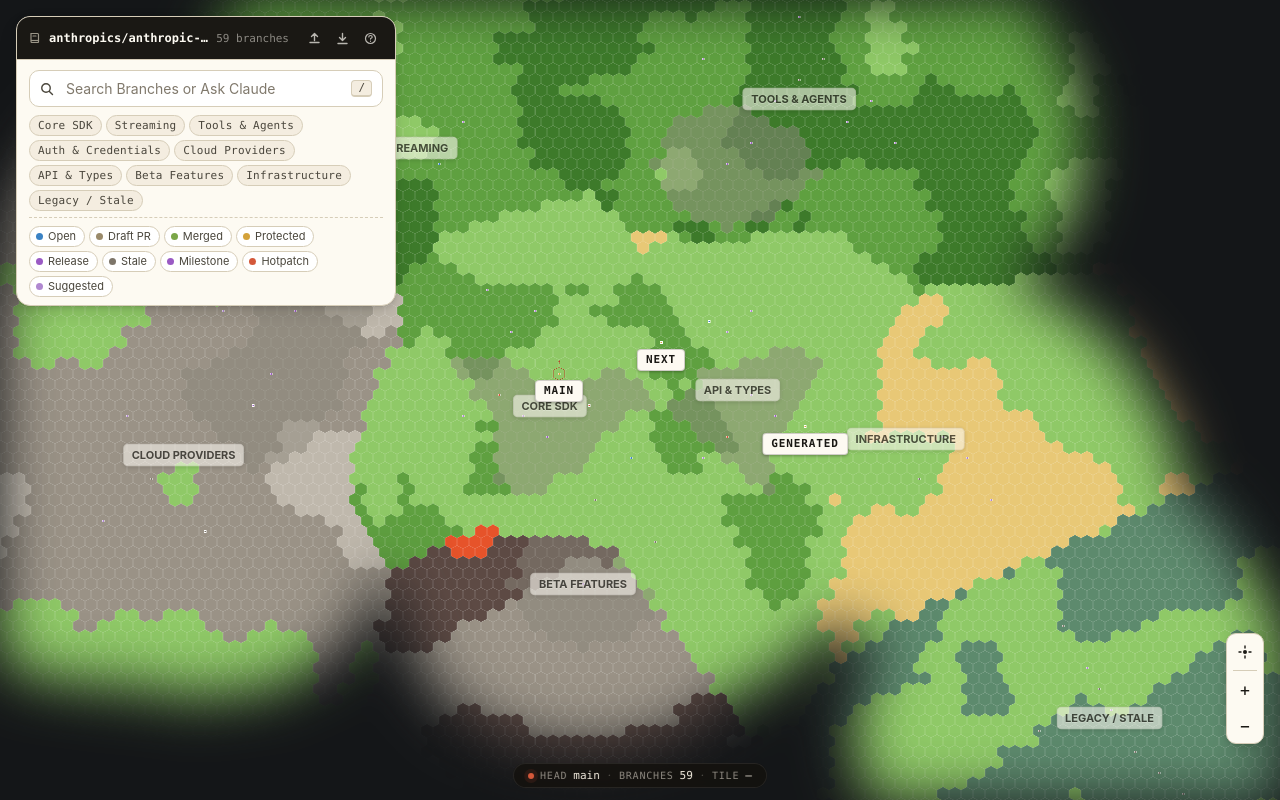
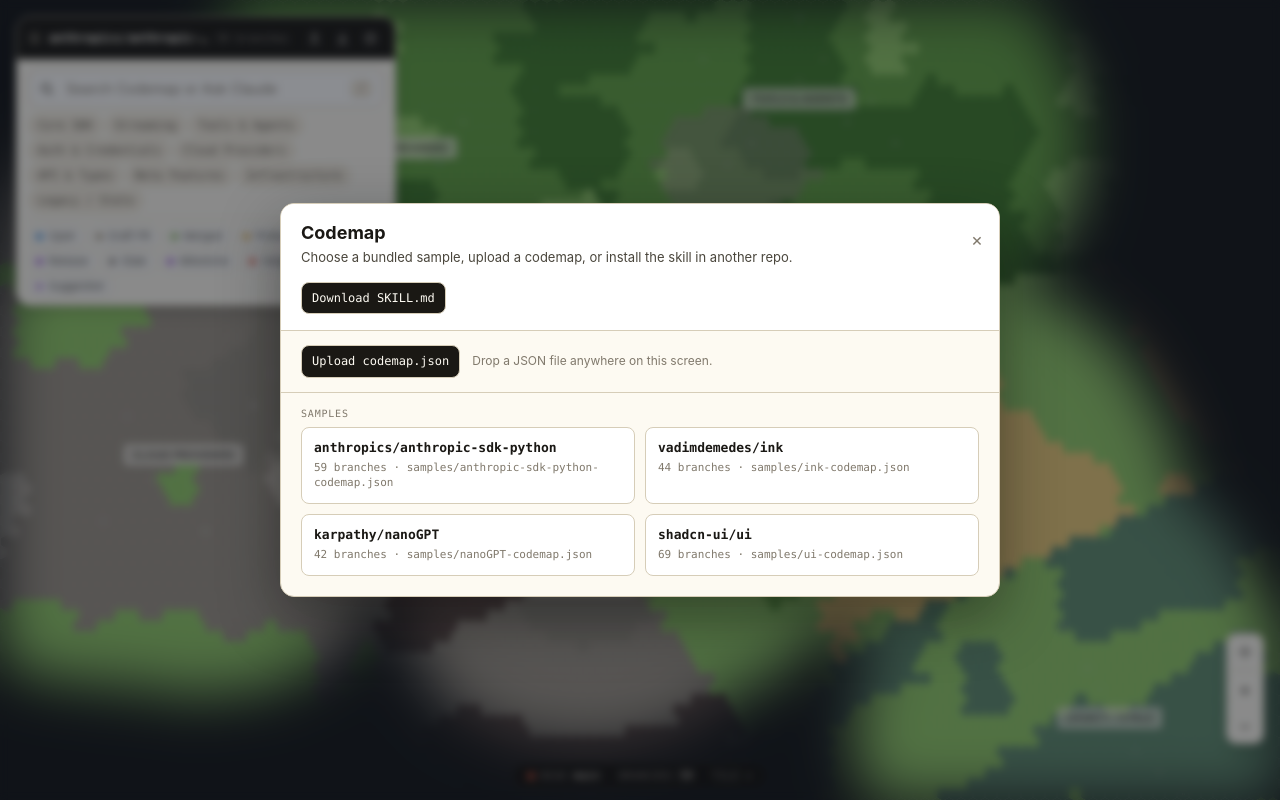
Before and after one commit to tarzain/codemap, a Next.js app: page / in a window 1280 px wide. Built offline with nearby package versions, Linux system fonts and the light colour scheme.

Commit message:
Add sample chooser modal

```diff
--- /dev/null
+++ b/app/api/skill/route.ts
@@ -0,0 +1,13 @@
+import { readFile } from "fs/promises";
+import path from "path";
+import { NextResponse } from "next/server";
+
+export async function GET() {
+  const skill = await readFile(path.join(process.cwd(), "SKILL.md"), "utf-8");
+  return new NextResponse(skill, {
+    headers: {
+      "content-type": "text/markdown; charset=utf-8",
+      "content-disposition": 'attachment; filename="SKILL.md"',
+    },
+  });
+}
--- a/app/globals.css
+++ b/app/globals.css
@@ -21,6 +21,153 @@
 #root { position: fixed; inset: 0; }
 
 .cm-root { position: absolute; inset: 0; }
+
+/* === Sample chooser modal === */
+.cm-chooser {
+  position: fixed;
+  inset: 0;
+  display: flex;
+  align-items: center;
+  justify-content: center;
+  padding: 24px;
+  background: rgba(14, 18, 26, 0.48);
+  backdrop-filter: blur(4px);
+  z-index: 50;
+}
+.cm-chooser-card {
+  width: min(720px, 100%);
+  max-height: min(760px, calc(100vh - 48px));
+  overflow: hidden auto;
+  background: var(--panel);
+  border: 1px solid var(--border);
+  border-radius: 14px;
+  box-shadow: 0 20px 60px rgba(0,0,0,0.4);
+}
+.cm-chooser-header {
+  position: relative;
+  display: grid;
+  grid-template-columns: minmax(0, 1fr) 32px;
+  align-items: start;
+  gap: 16px;
+  padding: 18px 20px 16px;
+  border-bottom: 1px solid var(--border);
+  background: #fff;
+}
+.cm-chooser-header > div {
+  grid-column: 1;
+  min-width: 0;
+}
+.cm-chooser-header h1 {
+  margin: 0 0 4px;
+  font: 700 18px/1.2 var(--sans);
+}
+.cm-chooser-header p {
+  margin: 0;
+  color: var(--ink-2);
+  font-size: 13px;
+}
+.cm-chooser-skill,
+.cm-chooser-upload {
+  display: inline-flex;
+  align-items: center;
+  justify-content: center;
+  border: 1px solid var(--border);
+  border-radius: 8px;
+  background: var(--ink);
+  color: var(--panel);
+  padding: 8px 10px;
+  text-decoration: none;
+  font: 12px/1.2 var(--mono);
+  cursor: pointer;
+  white-space: nowrap;
+}
+.cm-chooser-skill {
+  grid-column: 1;
+  grid-row: 2;
+  align-self: flex-end;
+  justify-self: start;
+  margin-right: 0;
+}
+.cm-chooser-skill:hover,
+.cm-chooser-upload:hover {
+  background: #2a261e;
+}
+.cm-chooser-close {
+  position: static;
+  grid-column: 2;
+  grid-row: 1;
+  justify-self: end;
+  margin-top: -4px;
+}
+.cm-chooser-actions {
+  display: flex;
+  align-items: center;
+  gap: 12px;
+  padding: 14px 20px;
+  border-bottom: 1px solid var(--border);
+  color: var(--ink-3);
+  font-size: 12px;
+}
+.cm-chooser-section-title {
+  padding: 16px 20px 8px;
+  font: 10px/1 var(--mono);
+  color: var(--ink-3);
+  text-transform: uppercase;
+  letter-spacing: 0.08em;
+}
+.cm-chooser-samples {
+  display: grid;
+  grid-template-columns: repeat(2, minmax(0, 1fr));
+  gap: 10px;
+  padding: 0 20px 20px;
+}
+.cm-chooser-sample {
+  display: flex;
+  flex-direction: column;
+  gap: 5px;
+  min-width: 0;
+  padding: 12px;
+  border: 1px solid var(--border);
+  border-radius: 8px;
+  background: #fff;
+  color: var(--ink);
+  text-align: left;
+  cursor: pointer;
+}
+.cm-chooser-sample:hover {
+  background: var(--panel-2);
+  border-color: var(--border-strong);
+}
+.cm-chooser-sample-name {
+  overflow: hidden;
+  text-overflow: ellipsis;
+  white-space: nowrap;
+  font: 700 13px/1.25 var(--mono);
+}
+.cm-chooser-sample-meta,
+.cm-chooser-empty {
+  color: var(--ink-3);
+  font: 11px/1.35 var(--mono);
+}
+.cm-chooser-empty {
+  grid-column: 1 / -1;
+  padding: 16px 0;
+}
+
+@media (max-width: 640px) {
+  .cm-chooser {
+    align-items: stretch;
+    padding: 12px;
+  }
+  .cm-chooser-header,
+  .cm-chooser-actions {
+    flex-direction: column;
+    align-items: stretch;
+  }
+  .cm-chooser-samples {
+    grid-template-columns: 1fr;
+  }
+}
 
 /* === Search panel === */
 .cm-search-panel {
--- a/components/CodemapApp.tsx
+++ b/components/CodemapApp.tsx
@@ -43,37 +43,8 @@
   | { status: "result"; command: string; result: CodemapAssistantResult }
   | { status: "error"; command: string; error: string };
 
-const FALLBACK_CODEMAP: CodemapData = {
-  $schema: "codemap@1",
-  name: "demo",
-  seed: 1337,
-  head: "main",
-  regions: {
-    capital: {
-      label: "Mainline",
-      biome: "plains",
-      center: [0, 0],
-      spread: 0.5,
-    },
-  },
-  branches: [
-    {
-      name: "main",
-      region: "capital",
-      kind: "branch",
-      icon: "castle",
-      author: "team",
-      commits: 0,
-      status: "protected",
-      ahead: 0,
-      behind: 0,
-      lastCommit: "—",
-      message: "—",
-      pr: null,
-      reviewers: [],
-    },
-  ],
-};
+type SampleSummary = { path: string; name: string; branches: number };
+const DEFAULT_SAMPLE_PATH = "samples/anthropic-sdk-python-codemap.json";
 
 export default function CodemapApp() {
   const [t, setTweak] = useTweaks({
@@ -92,25 +63,29 @@
     text: string;
   } | null>(null);
   const [helpOpen, setHelpOpen] = useState(false);
+  const [chooserOpen, setChooserOpen] = useState(true);
 
   useEffect(() => {
-    fetch("/samples/anthropic-sdk-python-codemap.json")
+    fetch("/" + DEFAULT_SAMPLE_PATH)
       .then((r) => {
         if (!r.ok) throw new Error("HTTP " + r.status);
         return r.json();
       })
-      .then((json) => {
-        setCodemap(json as CodemapData);
+      .then((json: CodemapData) => {
+        const valid = validateCodemap(json);
+        if (!valid.ok) throw new Error(valid.error);
+        setCodemap(json);
+        setTweak("seed", null);
         setLoadError(null);
+        setChooserOpen(true);
       })
-      .catch((err) => {
-        console.warn("Could not load default codemap, using fallback:", err);
-        setCodemap(FALLBACK_CODEMAP);
+      .catch((err: Error) => {
         setLoadError(
-          "Default codemap couldn't load. Using fallback. Upload a JSON to view another codebase.",
+          `Default codemap couldn't load: ${err.message}. Choose a sample or upload a JSON codemap.`,
         );
+        setChooserOpen(true);
       });
-  }, []);
+  }, [setTweak]);
 
   const effectiveCodemap = useMemo<CodemapData | null>(() => {
     if (!codemap) return null;
@@ -260,6 +235,9 @@
         if (valid.ok) {
           setCodemap(json);
           setTweak("seed", null);
+          setHelpOpen(false);
+          setLoadError(null);
+          setChooserOpen(false);
           setImportMessage({
             type: "success",
             text: `Loaded "${json.name || file.name}" — ${json.branches.length} branches.`,
@@ -288,7 +266,9 @@
         if (!valid.ok) throw new Error(valid.error);
         setCodemap(json);
         setTweak("seed", null);
+        setLoadError(null);
         setHelpOpen(false);
+        setChooserOpen(false);
         setImportMessage({
           type: "success",
           text: `Loaded "${json.name}" — ${json.branches.length} branches.`,
@@ -442,18 +422,32 @@
 
   if (!codemap) {
     return (
-      <div ref={rootRef} className="cm-root cm-loading">
-        <div className="cm-spinner" />
-        <div
-          style={{
-            marginTop: 12,
-            color: "#a8a89c",
-            fontFamily: "var(--mono)",
-            fontSize: 12,
+      <div ref={rootRef} className="cm-root">
+        {chooserOpen && (
+          <SampleChooser
+            onLoadSample={loadSample}
+            onUploadClick={() => fileInputRef.current?.click()}
+          />
+        )}
+        {importMessage && (
+          <div className={`cm-toast cm-toast--${importMessage.type}`}>
+            {importMessage.text}
+          </div>
+        )}
+        {loadError && !importMessage && (
+          <div className="cm-toast cm-toast--info">{loadError}</div>
+        )}
+        <input
+          ref={fileInputRef}
+          type="file"
+          accept=".json,application/json"
+          style={{ display: "none" }}
+          onChange={(e) => {
+            const f = e.target.files?.[0];
+            if (f) loadFile(f);
+            e.target.value = "";
           }}
-        >
-          loading codemap…
-        </div>
+        />
       </div>
     );
   }
@@ -492,8 +486,8 @@
         setStatusFilter={setStatusFilter}
         kindFilter={kindFilter}
         setKindFilter={setKindFilter}
-        onUploadClick={() => fileInputRef.current?.click()}
         onDownload={downloadJSON}
+        onOpenChooser={() => setChooserOpen(true)}
         onHelp={() => setHelpOpen(true)}
       />
 
@@ -556,6 +550,14 @@
         <HelpOverlay
           onClose={() => setHelpOpen(false)}
           onLoadSample={loadSample}
+        />
+      )}
+
+      {chooserOpen && (
+        <SampleChooser
+          onClose={() => setChooserOpen(false)}
+          onLoadSample={loadSample}
+          onUploadClick={() => fileInputRef.current?.click()}
         />
       )}
 
@@ -836,6 +838,92 @@
   return out;
 }
 
+function SampleChooser({
+  onClose,
+  onLoadSample,
+  onUploadClick,
+}: {
+  onClose?: () => void;
+  onLoadSample: (path: string) => void;
+  onUploadClick: () => void;
+}) {
+  const [samples, setSamples] = useState<SampleSummary[]>([]);
+  const [loadState, setLoadState] = useState<"loading" | "ready" | "error">(
+    "loading",
+  );
+
+  useEffect(() => {
+    fetch("/api/samples")
+      .then((r) => {
+        if (!r.ok) throw new Error("HTTP " + r.status);
+        return r.json();
+      })
+      .then((json: SampleSummary[]) => {
+        setSamples(json);
+        setLoadState("ready");
+      })
+      .catch(() => setLoadState("error"));
+  }, []);
+
+  return (
+    <div className="cm-chooser" onClick={onClose}>
+      <div className="cm-chooser-card" onClick={(e) => e.stopPropagation()}>
+        <div className="cm-chooser-header">
+          <div>
+            <h1>Codemap</h1>
+            <p>
+              Choose a bundled sample, upload a codemap, or install the skill in
+              another repo.
+            </p>
+          </div>
+          <a className="cm-chooser-skill" href="/api/skill" download>
+            Download SKILL.md
+          </a>
+          {onClose && (
+            <button
+              className="cm-popup-close cm-chooser-close"
+              onClick={onClose}
+              title="Close"
+            >
+              ×
+            </button>
+          )}
+        </div>
+
+        <div className="cm-chooser-actions">
+          <button className="cm-chooser-upload" onClick={onUploadClick}>
+            Upload codemap.json
+          </button>
+          <span>Drop a JSON file anywhere on this screen.</span>
+        </div>
+
+        <div className="cm-chooser-section-title">Samples</div>
+        <div className="cm-chooser-samples">
+          {loadState === "loading" && (
+            <div className="cm-chooser-empty">Loading samples…</div>
+          )}
+          {loadState === "error" && (
+            <div className="cm-chooser-empty">Could not load samples.</div>
+          )}
+          {loadState === "ready" &&
+            samples.map((sample) => (
+              <button
+                key={sample.path}
+                className="cm-chooser-sample"
+                onClick={() => onLoadSample(sample.path)}
+              >
+                <span className="cm-chooser-sample-name">{sample.name}</span>
+                <span className="cm-chooser-sample-meta">
+                  {sample.branches} branches · {sample.path}
+                </span>
+              </button>
+            ))}
+        </div>
+      </div>
+    </div>
+  );
+}
+
 // === Search panel ===
 interface SearchPanelProps {
   codemap: CodemapData;
@@ -855,8 +943,8 @@
   setStatusFilter: (s: BranchStatus | null) => void;
   kindFilter: Exclude<EntryKind, "branch"> | null;
   setKindFilter: (k: Exclude<EntryKind, "branch"> | null) => void;
-  onUploadClick: () => void;
   onDownload: () => void;
+  onOpenChooser: () => void;
   onHelp: () => void;
 }
 
@@ -878,8 +966,8 @@
   setStatusFilter,
   kindFilter,
   setKindFilter,
-  onUploadClick,
   onDownload,
+  onOpenChooser,
   onHelp,
 }: SearchPanelProps) {
   const regionFilters = Object.entries(regions).map(([key, r]) => ({
@@ -973,8 +1061,8 @@
         <div className="cm-repo-actions">
           <button
             className="cm-icon-btn"
-            onClick={onUploadClick}
-            title="Upload .json codemap"
+            onClick={onOpenChooser}
+            title="Open samples and upload"
           >
             <svg width="13" height="13" viewBox="0 0 13 13" fill="none">
               <path
@@ -1047,7 +1135,7 @@
           <input
             id="codemap-search"
             className="cm-search-input"
-            placeholder="Search Branches or Ask Claude"
+            placeholder="Search Codemap or Ask Claude"
             value={query}
             onChange={(e) => setQuery(e.target.value)}
             onKeyDown={(e) => {
```
